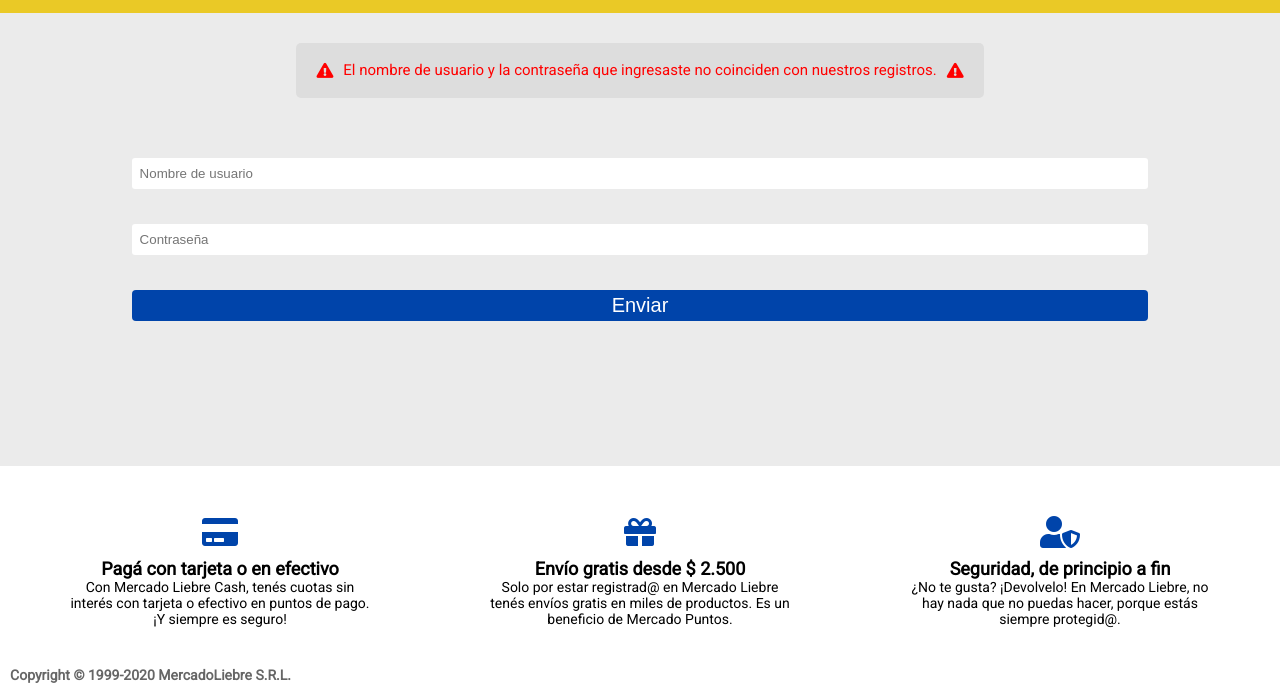
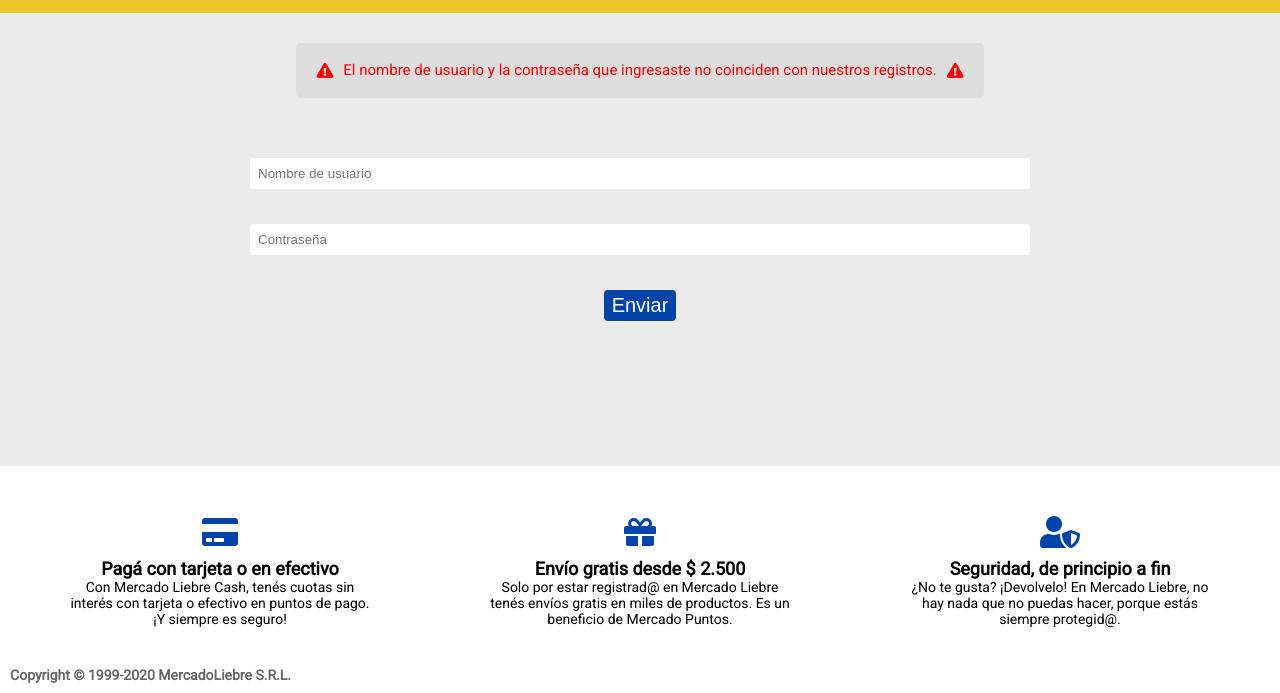
Before and after one commit to Jona-Medina/Mercado-Liebre, a website: page views/login.html in a window 1280 px wide. Shown: the part 164-857 px from the top of the page. Drawn offline with Linux system fonts and the light colour scheme.

Commit message:
MercadoLiebre Final

```diff
--- a/public/css/login.css
+++ b/public/css/login.css
@@ -5,7 +5,6 @@
     border-radius: 4px;
     padding: 4px 8px;
     font-size: 20px;
-    min-width: 100%;
     max-width: 800px;
     transition: all 300ms;
 }
--- a/public/css/register.css
+++ b/public/css/register.css
@@ -1,6 +1,5 @@
 .form-list{
      padding: 20px 10px;
-     min-width: 90%;
      max-width: 800px;
      margin: 40px auto;
      border-radius: 5px;
```
